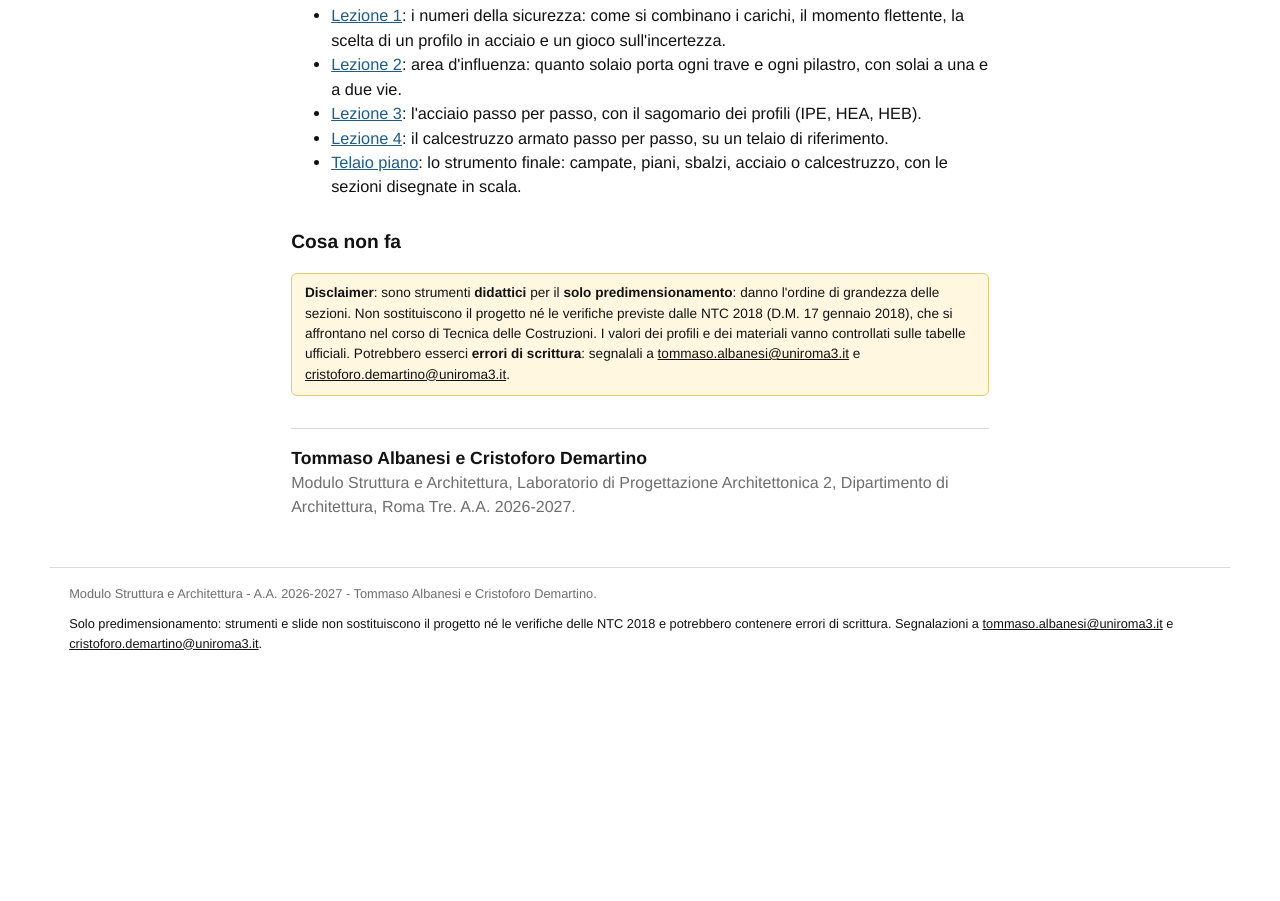
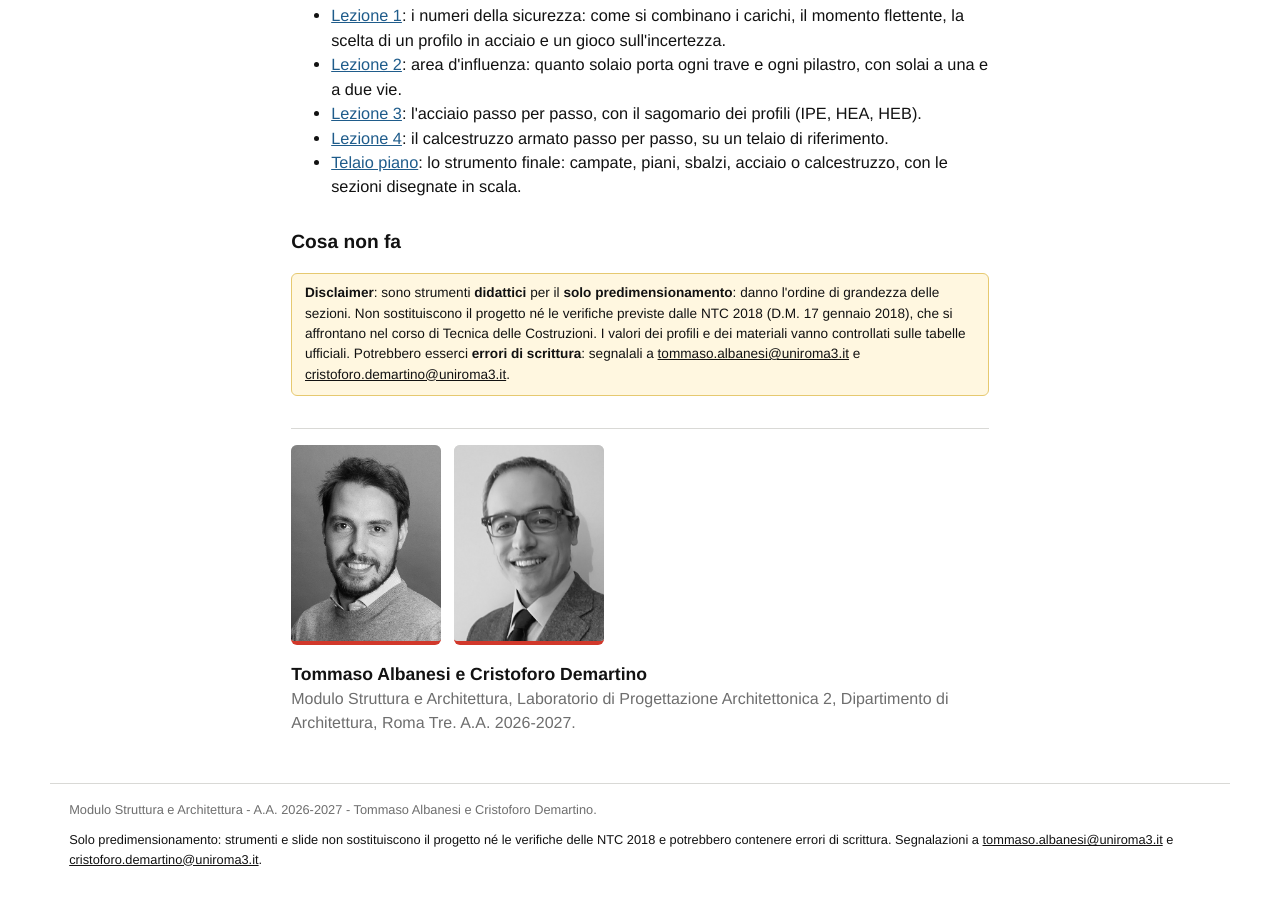
Before and after one commit to crisdem/struttura-architettura, a plain HTML site: page introduzione.html in a window 1280 px wide. Shown: the part 942-1843 px from the top of the page. Before the commit the page ends 1627 px from the top, so only its background shows below. Drawn offline with Linux system fonts and the light colour scheme.

Commit message:
Introduzione: foto dei due autori in bianco e nero sopra la firma (#17)
Solo sul sito (non sulle copertine delle slide). Immagini a 480 px, rese in
bianco e nero; l'attribuzione resta quella della firma, senza didascalie
per singola foto.

Co-authored-by: Claude Sonnet 5.5 <noreply@anthropic.com>

```diff
--- a/introduzione.html
+++ b/introduzione.html
@@ -13,6 +13,8 @@
  .intro h2{margin-top:1.8rem}
  .firma{margin-top:2rem;padding-top:1rem;border-top:1px solid var(--grigio-chiaro)}
  .firma b{font-size:1.1rem}
+ .autori{margin:0 0 1rem;display:flex;flex-wrap:wrap;gap:.8rem;align-items:flex-end}
+ .autori img{width:150px;height:200px;object-fit:cover;object-position:50% 20%;border-radius:6px;border-bottom:4px solid var(--rosso);background:var(--grigio-chiaro)}
  .idee{display:grid;grid-template-columns:repeat(auto-fit,minmax(220px,1fr));gap:1rem;margin:1rem 0}
  .idee div{background:var(--carta);border-top:4px solid var(--rosso);padding:.8rem 1rem;border-radius:0 0 6px 6px}
  .idee b{display:block;font-size:1.05rem;margin-bottom:.2rem}
@@ -57,6 +59,10 @@
 <div class="avviso" id="disclaimer" data-en="<b>Disclaimer</b>: these are <b>teaching</b> tools <b>for preliminary sizing only</b>: they give the order of magnitude of the sections. They do not replace the design or the checks required by the NTC 2018 (Italian Ministerial Decree of 17 January 2018), which are covered in the Structural Design course. Section and material values must be checked against the official tables. There may be <b>typing errors</b>: please report them to <a href='mailto:tommaso.albanesi@uniroma3.it'>tommaso.albanesi@uniroma3.it</a> and <a href='mailto:cristoforo.demartino@uniroma3.it'>cristoforo.demartino@uniroma3.it</a>."><b>Disclaimer</b>: sono strumenti <b>didattici</b> per il <b>solo predimensionamento</b>: danno l'ordine di grandezza delle sezioni. Non sostituiscono il progetto né le verifiche previste dalle NTC 2018 (D.M. 17 gennaio 2018), che si affrontano nel corso di Tecnica delle Costruzioni. I valori dei profili e dei materiali vanno controllati sulle tabelle ufficiali. Potrebbero esserci <b>errori di scrittura</b>: segnalali a <a href="mailto:tommaso.albanesi@uniroma3.it">tommaso.albanesi@uniroma3.it</a> e <a href="mailto:cristoforo.demartino@uniroma3.it">cristoforo.demartino@uniroma3.it</a>.</div>
 
 <div class="firma">
+  <div class="autori">
+    <img src="assets/img/autori_1.jpg" alt="" width="150" height="200" loading="lazy">
+    <img src="assets/img/autori_2.jpg" alt="" width="150" height="200" loading="lazy">
+  </div>
   <b>Tommaso Albanesi e Cristoforo Demartino</b><br>
   <span data-en="Structure and Architecture module, Architectural Design Studio 2, Department of Architecture, Roma Tre. Academic year 2026-2027." style="color:var(--grigio)">Modulo Struttura e Architettura, Laboratorio di Progettazione Architettonica 2, Dipartimento di Architettura, Roma Tre. A.A. 2026-2027.</span>
 </div>
```
Also changed, not shown: assets/img/autori_1.jpg (added), assets/img/autori_2.jpg (added).
